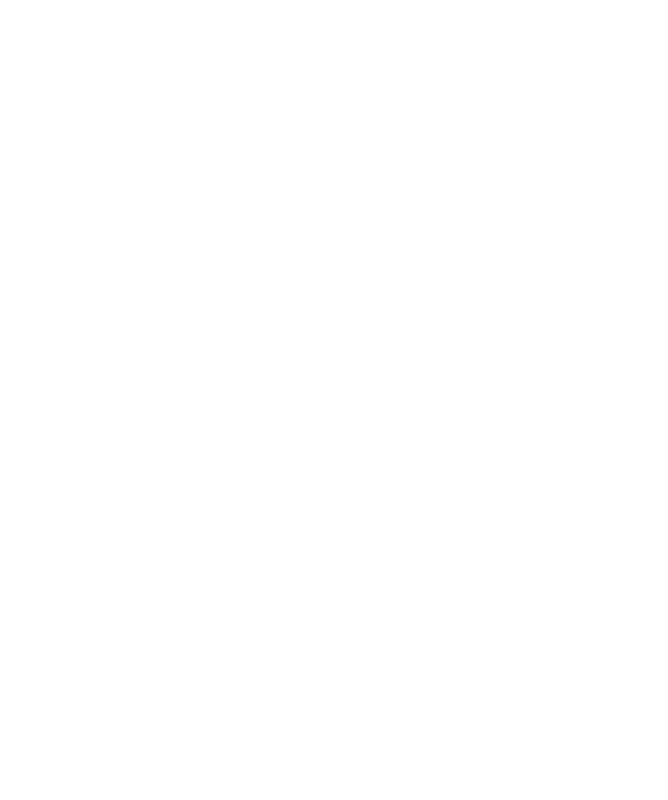
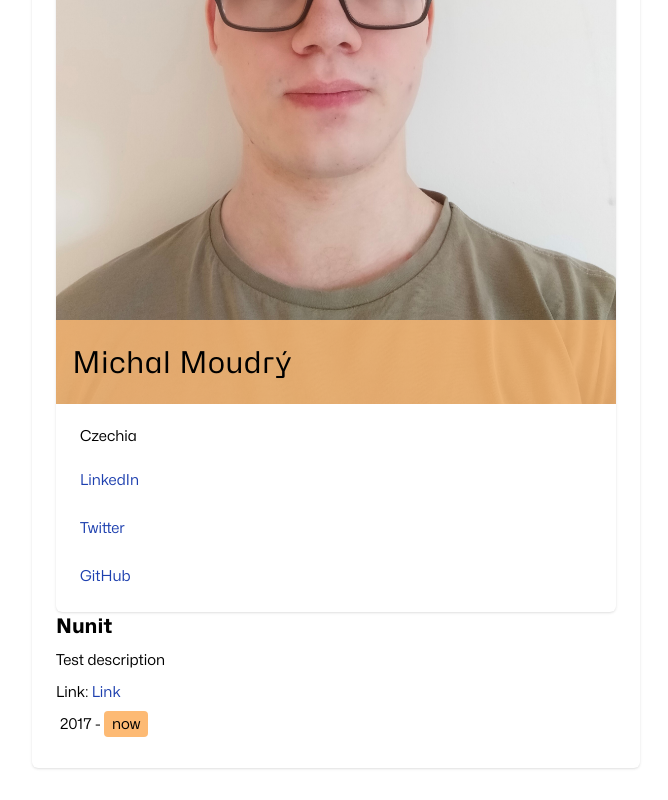
Before and after one commit to MichalMoudry/moudry, a Vue app: page / in a window 1280 px wide. Shown: the part 737-1537 px from the top of the page, without its empty margins (0-668 px from the left). Before the commit the page ends 800 px from the top, so only its background shows below. Built offline with nearby package versions, Linux system fonts and the light colour scheme; a web font is replaced by a local one.

Commit message:
Finished most components

```diff
--- /dev/null
+++ b/src/components/atoms/DateRange.vue
@@ -0,0 +1,20 @@
+<script setup>
+    import Icon from './Icon.vue';
+    import Pill from './Pill.vue';
+
+    const props = defineProps({
+        startDate: String,
+        endDate: {
+            type: String,
+            required: false
+        }
+    })
+</script>
+
+<template>
+    <p class="py-2">
+        <Icon icon="calendar" class="me-1" />
+        <span v-if="endDate !== undefined">{{ startDate }} - {{ endDate }}</span>
+        <span v-else>{{ startDate }} - <Pill text="now" /></span>
+    </p>
+</template>
--- a/src/components/atoms/Link.vue
+++ b/src/components/atoms/Link.vue
@@ -1,14 +1,13 @@
 <script setup>
     const props = defineProps({
         url: String,
-        title: String,
         content: String
     })
     const formattedUrl = `https://${props.url}`
 </script>
 
 <template>
-    <a :href="formattedUrl" :title="title" class="hover:underline text-blue-800">
+    <a :href="formattedUrl" class="hover:underline text-blue-800">
         {{ content }}
     </a>
 </template>
--- /dev/null
+++ b/src/components/molecules/EduListItem.vue
@@ -0,0 +1,21 @@
+<script setup>
+    import LargeBoldText from '../atoms/LargeBoldText.vue';
+    import DateRange from '../atoms/DateRange.vue';
+
+    const props = defineProps({
+        schoolName: String,
+        startDate: String,
+        endDate: String,
+        schoolUrl: String
+    })
+</script>
+
+<template>
+    <div>
+        <div class="flex justify-between items-center">
+            <LargeBoldText :text="schoolName" />
+        </div>
+        <DateRange :start-date="startDate" :end-date="endDate" />
+        <slot />
+    </div>
+</template>
--- /dev/null
+++ b/src/components/molecules/OssContributionListItem.vue
@@ -0,0 +1,18 @@
+<script setup>
+    import LargeBoldText from '../atoms/LargeBoldText.vue';
+    import Link from '../atoms/Link.vue';
+
+    const props = defineProps({
+        name: String,
+        description: String,
+        url: String
+    })
+</script>
+
+<template>
+    <LargeBoldText :text="name" />
+    <p class="py-2">
+        {{ description }}
+    </p>
+    <p>Link: <Link :url="url" title="Link to the project site" content="Link" /></p>
+</template>
--- /dev/null
+++ b/src/components/molecules/WorkExpListItem.vue
@@ -0,0 +1,25 @@
+<script setup>
+    import DateRange from '../atoms/DateRange.vue';
+    import LargeBoldText from '../atoms/LargeBoldText.vue';
+
+    const prop = defineProps({
+        position: String,
+        employer: String,
+        startDate: String,
+        endDate: {
+            type: String,
+            required: false
+        },
+        description: {
+            type: String,
+            required: false
+        }
+    })
+</script>
+
+<template>
+    <LargeBoldText :text="position" />
+    <p class="py-2">{{ employer }}</p>
+    <DateRange :start-date="startDate" :end-date="endDate" />
+    <p v-if="description != undefined" class="text-justify">{{ description }}</p>
+</template>
--- /dev/null
+++ b/src/components/organisms/ProfileInformation.vue
@@ -0,0 +1,25 @@
+<script setup>
+    import Card from "../atoms/Card.vue";
+    import IconText from "../molecules/IconText.vue"
+    import Link from "../atoms/Link.vue"
+</script>
+
+<template>
+    <Card :has-padding="false">
+        <div class="relative">
+            <img src="/profile-image.jpg" alt="Michal Moudrý" draggable="false" class="rounded-t" />
+            <h1 class="text-3xl bg-primary-300 bg-opacity-80 bottom-0 ps-4 py-6 absolute w-full">
+                Michal Moudrý
+            </h1>
+        </div>
+
+        <div class="p-4">
+            <IconText icon="home" text="Czechia" />
+            <div class="flex flex-col mt-1">
+                <Link url="linkedin.com/in/michal-moudry/" title="LinkedIn" content="LinkedIn" class="p-2 rounded mt-2 hover:bg-primary-300 hover:bg-opacity-80" />
+                <Link url="twitter.com/MichalMoudry" title="Twitter" content="Twitter" class="p-2 rounded mt-2 hover:bg-primary-300 hover:bg-opacity-80" />
+                <Link url="github.com/MichalMoudry" title="GitHub" content="GitHub" class="p-2 rounded mt-2 hover:bg-primary-300 hover:bg-opacity-80" />
+            </div>
+        </div>
+    </Card>
+</template>
--- a/src/views/HomeView.vue
+++ b/src/views/HomeView.vue
@@ -8,6 +8,9 @@ import IconButton from "@/components/molecules/IconButton.vue"
 import IconHeader from "@/components/molecules/IconHeader.vue";
 import IconText from "@/components/molecules/IconText.vue";
 import Project from "@/components/molecules/Project.vue";
+import ProfileInformation from "@/components/organisms/ProfileInformation.vue"
+import OssContributionListItem from "@/components/molecules/OssContributionListItem.vue";
+import DateRange from "@/components/atoms/DateRange.vue";
 
 /**
  * Function for displaying an alert.
@@ -42,6 +45,12 @@ function alertCustom(text) {
           Test project description Test project description
         </p>
       </Project>
+
+      <hr class="my-5" />
+
+      <ProfileInformation />
+      <OssContributionListItem url="nunit.com" name="Nunit" description="Test description" />
+      <DateRange start-date="2017" />
     </Card>
   </main>
 </template>
```
